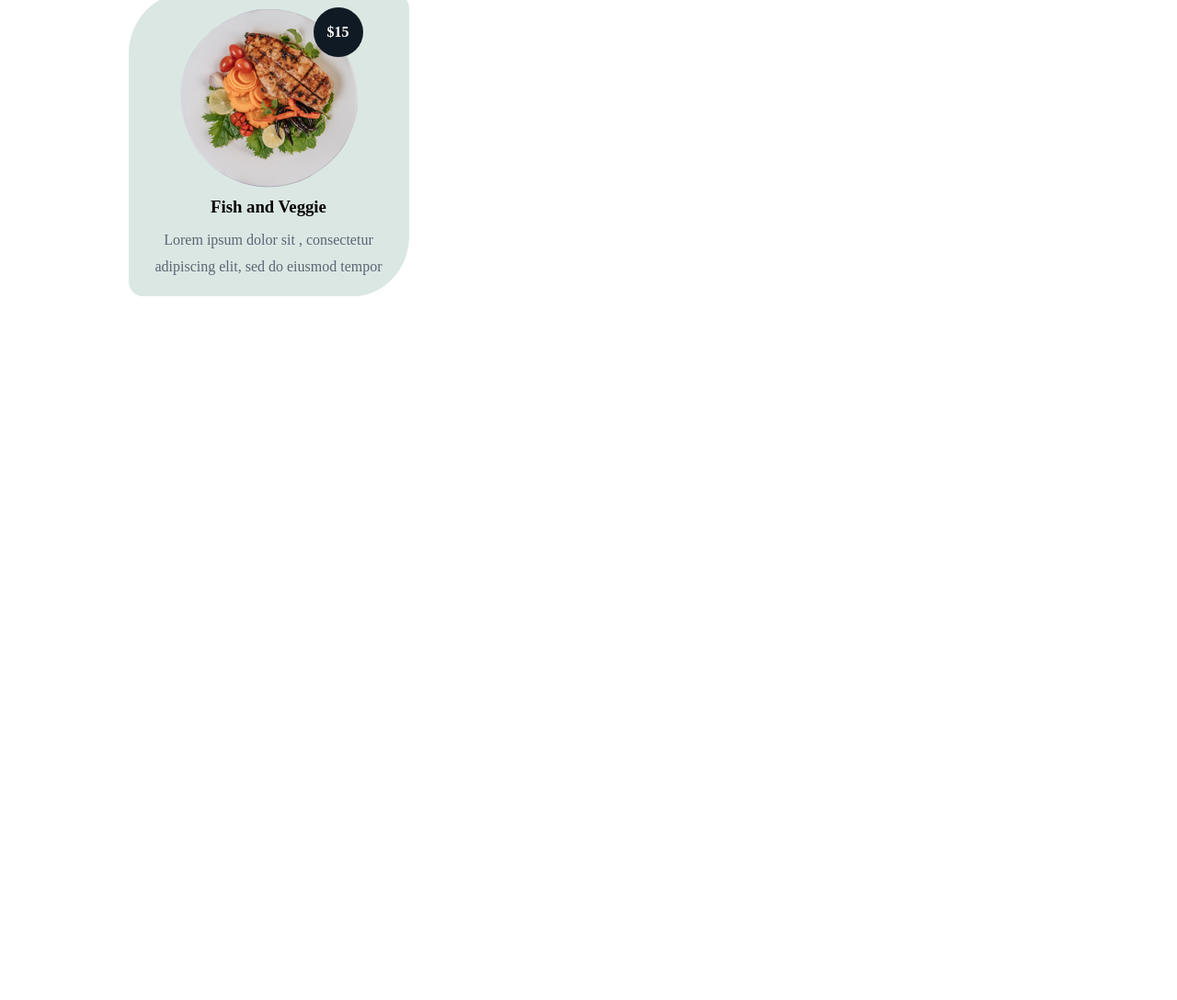
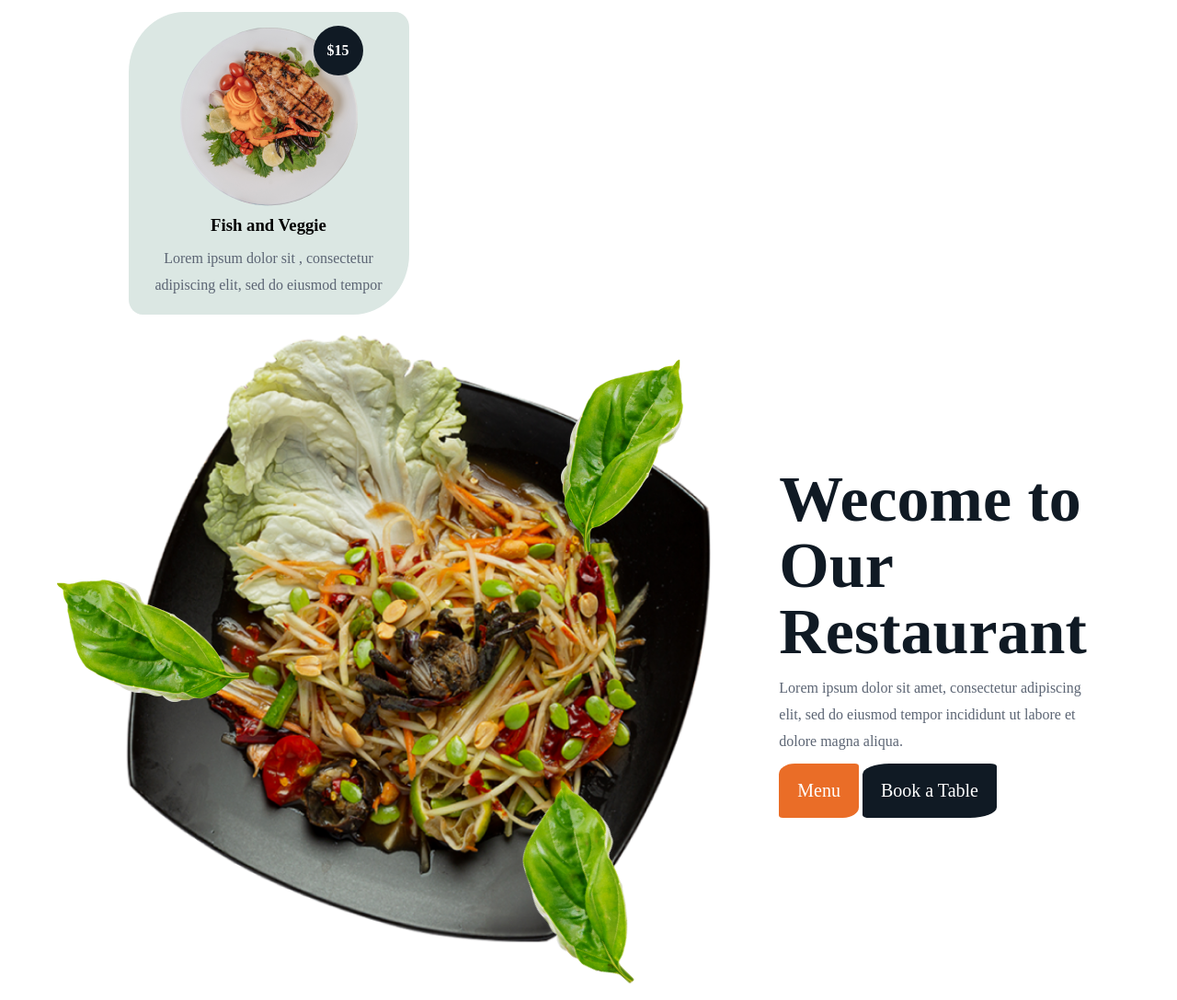
Before and after one commit to AzizulHakim18/restaurant-101, a plain HTML site: page index.html in a window 1280 px wide. Shown: the part 1417-2504 px from the top of the page at 92% size. Before the commit the page ends 1779 px from the top, so only its background shows below. Drawn offline with Linux system fonts and the light colour scheme; a web font is replaced by a local one.

Commit message:
welcome section added

```diff
--- a/index.html
+++ b/index.html
@@ -137,6 +137,23 @@
 
             </div>
         </section>
+
+        <!-- welcome to our restaurent -->
+        <section class="welcome-dish">
+            <div class="welcome-img">
+                <img class="welcome-img-banner" src="./images/dish-22.png" alt="">
+                <img class="leaf-a" src="/images/leaf-2.png" alt="">
+                <img class="leaf-b" src="/images/leaf-2.png" alt="">
+                <img class="leaf-c" src="/images/leaf-2.png" alt="">
+            </div>
+            <div>
+                <h1>Wecome to Our Restaurant</h1>
+                <p>Lorem ipsum dolor sit amet, consectetur adipiscing elit, sed do eiusmod tempor incididunt ut labore
+                    et dolore magna aliqua.</p>
+                <button class="btn-primary">Menu</button>
+                <button class="btn-secondary">Book a Table</button>
+            </div>
+        </section>
     </main>
     <footer>
 
--- a/style.css
+++ b/style.css
@@ -10,6 +10,10 @@
 .container {
     width: 80%;
     margin: 40px auto;
+}
+
+section {
+    margin: 20px 0px;
 }
 
 .container-flex {
@@ -181,6 +185,46 @@ p {
     right: 50px;
 }
 
+/* welcome section */
+.welcome-dish {
+    display: flex;
+    justify-content: center;
+    align-items: center;
+    gap: 30px;
+}
+
+.welcome-img {
+    position: relative;
+}
+
+.leaf-a {
+    position: absolute;
+    top: 40%;
+    left: -5%;
+}
+
+.leaf-b {
+    position: absolute;
+    top: 10%;
+    right: 5%;
+    transform: rotate(90deg);
+}
+
+.leaf-c {
+    position: absolute;
+    right: 10%;
+    bottom: 0;
+    transform: rotate(45deg);
+}
+
+
+
+
+
+
+
+
+
 
 
 /* media querie for mobile*/
@@ -223,6 +267,27 @@ p {
     .dish-cards {
         grid-template-columns: repeat(1, 1fr);
     }
+
+    .welcome-dish {
+        flex-direction: column-reverse;
+    }
+
+    .welcome-img-banner {
+        width: 90%;
+    }
+
+    .leaf-a {
+        width: 100px;
+    }
+
+    .leaf-b {
+        width: 100px;
+    }
+
+    .leaf-c {
+        width: 100px;
+    }
+
 }
 
 /* media querie for tablet */
@@ -264,4 +329,20 @@ p {
     .dish-cards {
         grid-template-columns: repeat(2, 1fr);
     }
+
+    .welcome-img-banner {
+        width: 100%;
+    }
+
+    .leaf-a {
+        width: 100px;
+    }
+
+    .leaf-b {
+        width: 100px;
+    }
+
+    .leaf-c {
+        width: 100px;
+    }
 }
```
